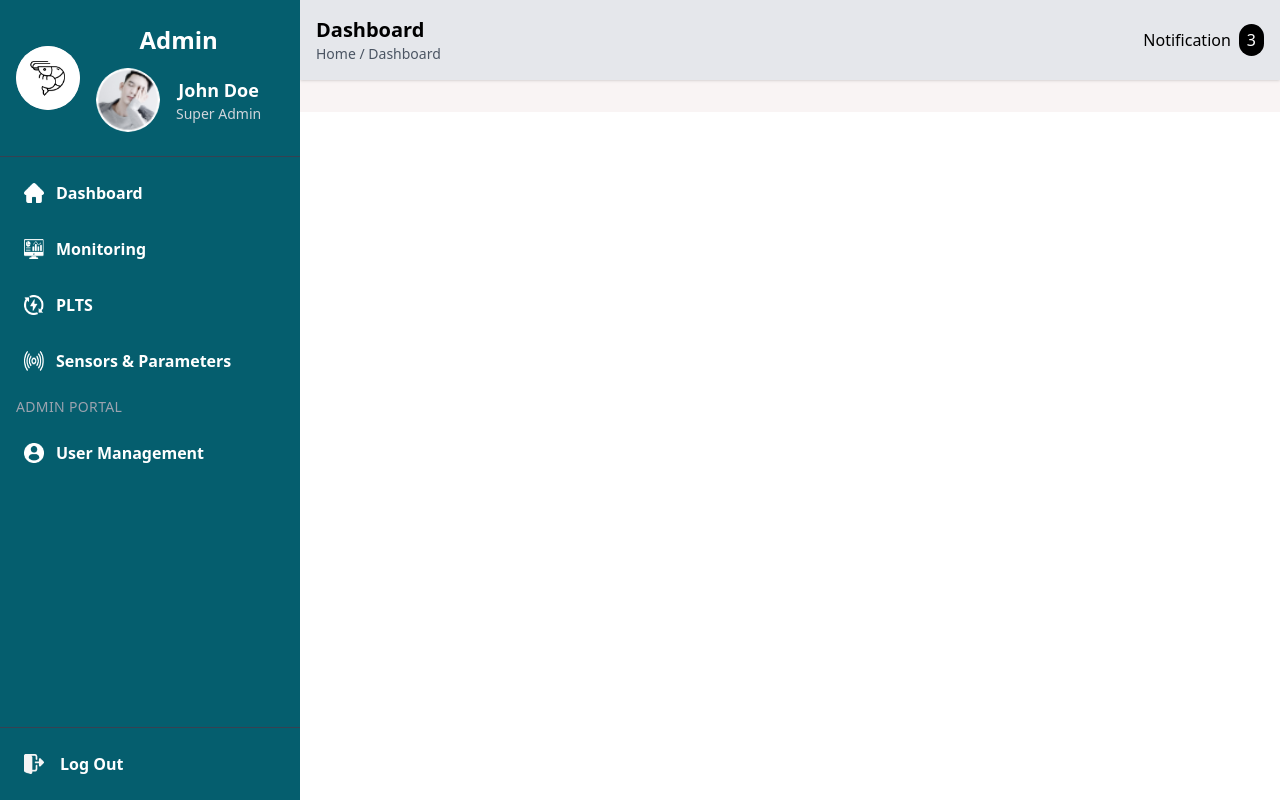
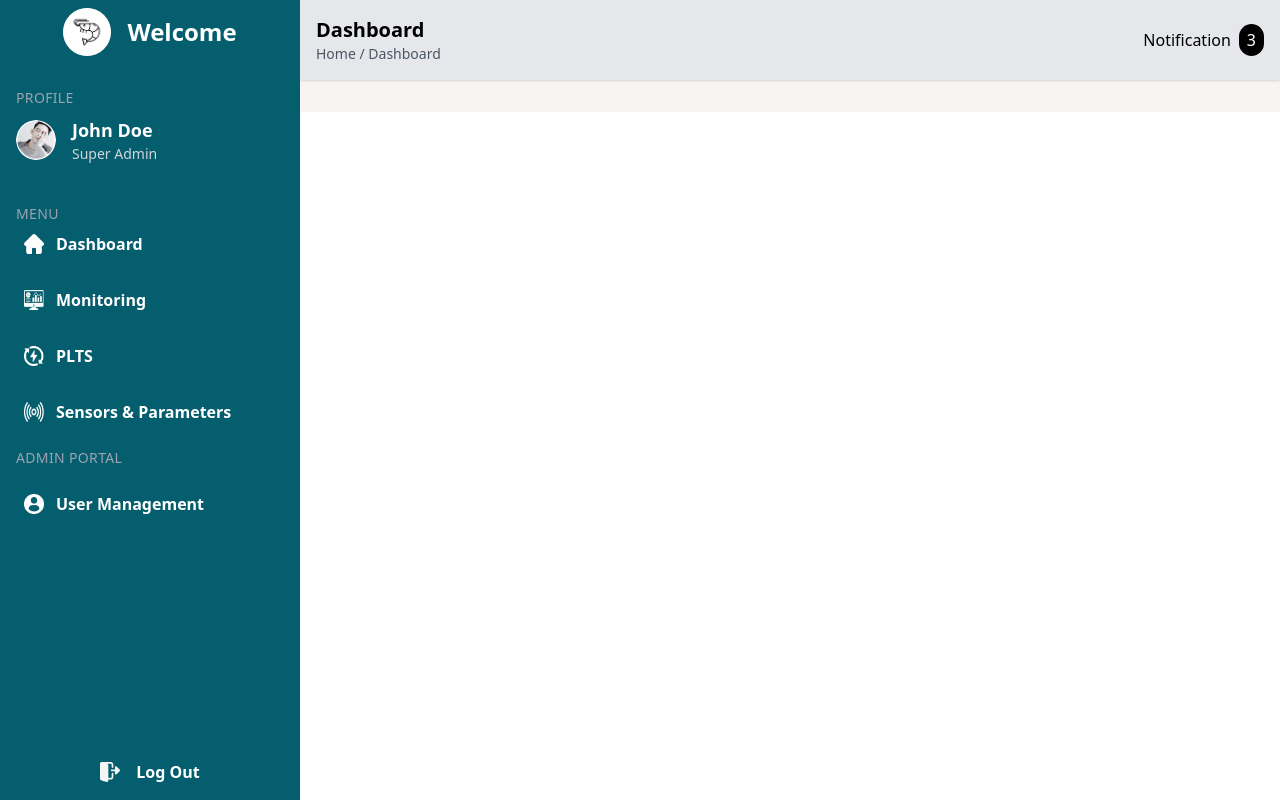
Before and after one commit to Aquascape-Desa-Branjang/starter, a React (Create React App) app in the folder frontend/: page /dashboard in a window 1280 px wide. Built offline with nearby package versions, Linux system fonts and the light colour scheme.

Commit message:
bug fix navbar

```diff
--- a/frontend/src/component/navbar.js
+++ b/frontend/src/component/navbar.js
@@ -19,31 +19,41 @@ const Navbar = () => {
 
   return (
     <div className="w-[300px] h-screen bg-[#055E6E] text-white flex flex-col sticky top-0">
-      {/* ======================== Profile Section ======================== */}
-      <div className="flex items-center py-6 px-4 border-b border-gray-700">
+      {/* ======================== Logo and Title Section ======================== */}
+      <div className="flex flex-col items-center py-2 px-4"> {/* Removed border-b here */}
+        <div className="flex items-center justify-center mb-2"> {/* Reduced margin here */}
           <img
             src={logo}
             alt="Logo"
-          className="w-16 h-16 rounded-full bg-gray-300 mr-4"
+            className="w-12 h-12 rounded-full bg-gray-300 mr-4"
           />
-        <div className="text-center">
-          <h2 className="text-2xl font-bold">Admin</h2>
-          <div className="flex items-center justify-center mt-3">
+          <h2 className="text-2xl font-bold">Welcome</h2>
+        </div>
+      </div>
+
+      {/* ======================== Profile Section ======================== */}
+      <div className="flex flex-col items-start py-4 px-4">
+        {/* Profile Section Header */}
+        <div className="text-gray-400 text-sm uppercase tracking-wide">Profile</div>
+
+        <div className="flex items-center mt-2">
           <img
             src={profile}
             alt="John Doe"
-              className="w-16 h-16 rounded-full"
+            className="w-10 h-10 rounded-full"
           />
-            <div className="ml-4">
+          <div className="ml-4 text-left">
             <h3 className="text-lg font-bold">John Doe</h3>
             <p className="text-sm text-gray-300">Super Admin</p>
           </div>
         </div>
       </div>
-      </div>
 
       {/* ======================== Navigation Menu ======================== */}
-      <nav className="flex-1 px-4 py-4 overflow-y-auto">
+      <nav className="flex-1 px-4 py-2 overflow-y-auto">
+        {/* Menu Section Header */}
+        <div className="text-gray-400 text-sm mt-4 uppercase tracking-wide">Menu</div> {/* Reduced margin-top here */}
+
         <ul className="space-y-4">
           {/* Dashboard Menu */}
           <li className="hover:bg-green-700 p-2 rounded-md cursor-pointer">
@@ -102,10 +112,13 @@ const Navbar = () => {
       </nav>
 
       {/* ======================== Logout Section ======================== */}
-      <div className="px-4 py-4 border-t border-gray-700">
-        <Link to="/logout" className="flex items-center space-x-4 hover:bg-green-700 p-2 rounded-md cursor-pointer">
+      <div className="px-4 py-2"> {/* Removed border-t here */}
+        <Link
+          to="/logout"
+          className="flex items-center justify-center hover:bg-green-700 p-2 rounded-md cursor-pointer"
+        >
           <img src={logout} alt="Logout" className="w-5 h-5" />
-          <span className="font-bold">Log Out</span>
+          <span className="font-bold ml-4">Log Out</span>
         </Link>
       </div>
     </div>
--- a/frontend/src/pages/sensor&parameter.js
+++ b/frontend/src/pages/sensor&parameter.js
@@ -35,7 +35,7 @@ const SensorParameter = () => {
   };
 
   return (
-    <div className="flex h-screen bg-[#F9F4F4] flex-col">
+    <div className="flex h-fullscreen bg-[#F9F4F4] flex-col">
       <Header pageName="Sensor & Parameter" databaseName="Database / Sensor & Parameter" notifications={0} />
       <div className="flex-1 p-6">
         <div className="bg-white shadow-lg rounded-lg border border-gray-300 p-6 mb-6">
--- a/frontend/src/pages/sensor&parameteradd.js
+++ b/frontend/src/pages/sensor&parameteradd.js
@@ -25,7 +25,7 @@ const SensorParameterAdd = () => {
   };
 
   return (
-    <div className="flex h-screen bg-[#F9F4F4] flex-col">
+    <div className="flex h-fullscreen bg-[#F9F4F4] flex-col">
       {/* Include Header */}
       <Header pageName="Add Sensor & Parameter" databaseName="Database / Sensor & Parameter" notifications={0} />
       <div className="flex-1 p-6">
--- a/frontend/src/pages/sensor&parameteredit.js
+++ b/frontend/src/pages/sensor&parameteredit.js
@@ -55,7 +55,7 @@ const EditSensorParameter = () => {
   };
 
   return (
-    <div className="flex h-screen bg-[#F9F4F4] flex-col">
+    <div className="flex h-fullscreen bg-[#F9F4F4] flex-col">
       {/* Include Header */}
       <Header pageName="Edit Sensor & Parameter" databaseName="Database / Sensor & Parameter" notifications={0} />
 
--- a/frontend/src/pages/user&admin.js
+++ b/frontend/src/pages/user&admin.js
@@ -33,7 +33,7 @@ const UserAdmin = () => {
   };
 
   return (
-    <div className="flex h-screen bg-[#F9F4F4] flex-col">
+    <div className="flex h-fullscreen bg-[#F9F4F4] flex-col">
       <Header pageName="Users Admin" databaseName="Database / List Users Admin" notifications={0} />
       <div className="flex h-full">
 
--- a/frontend/src/pages/user&adminadd.js
+++ b/frontend/src/pages/user&adminadd.js
@@ -39,7 +39,7 @@ const CreateUserAdmin = () => {
   };
 
   return (
-    <div className="flex h-screen bg-[#F9F4F4] flex-col">
+    <div className="flex h-fullscreen bg-[#F9F4F4] flex-col">
       <Header pageName="Create Users Admin" databaseName="Database / List Users Admin / Create Users Admin" notifications={0} />
       <div className="flex-1 p-6">
         <div className="bg-white shadow-lg rounded-lg border border-gray-300 p-6">
--- a/frontend/src/pages/user&adminedit.js
+++ b/frontend/src/pages/user&adminedit.js
@@ -61,7 +61,7 @@ const EditUserAdmin = () => {
   };
 
   return (
-    <div className="flex h-screen bg-[#F9F4F4] flex-col">
+    <div className="flex h-fullscreen bg-[#F9F4F4] flex-col">
       <Header pageName="Edit Users Admin" databaseName="Database / List Users Admin / Edit Users Admin" notifications={0} />
       <div className="flex-1 p-6">
         <div className="bg-white shadow-lg rounded-lg border border-gray-300 p-6">
```
Also changed, not shown: 2 other files (tests, documents, lock files or other folders). Lines whose indentation alone changed are shown as unchanged.
